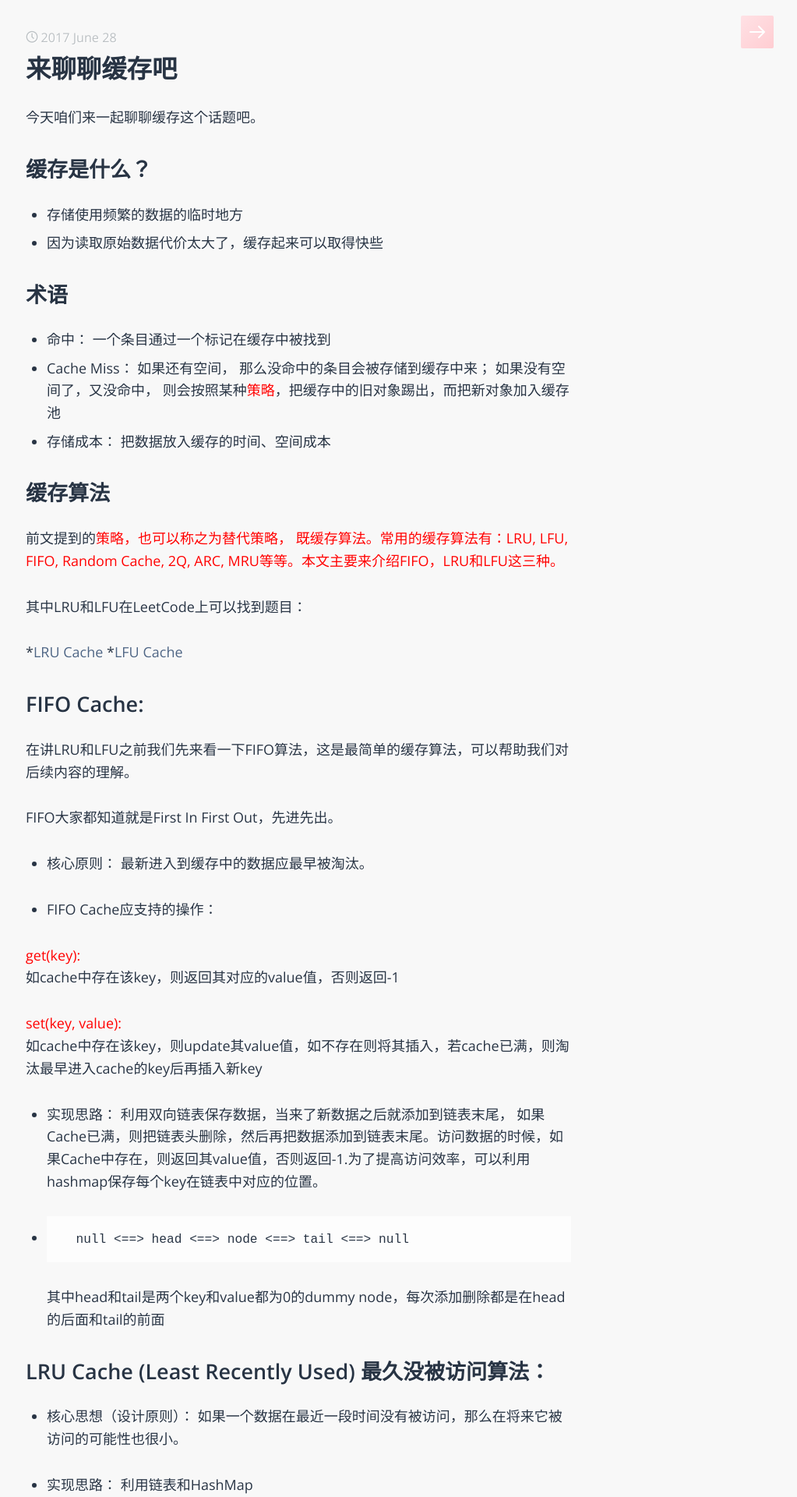
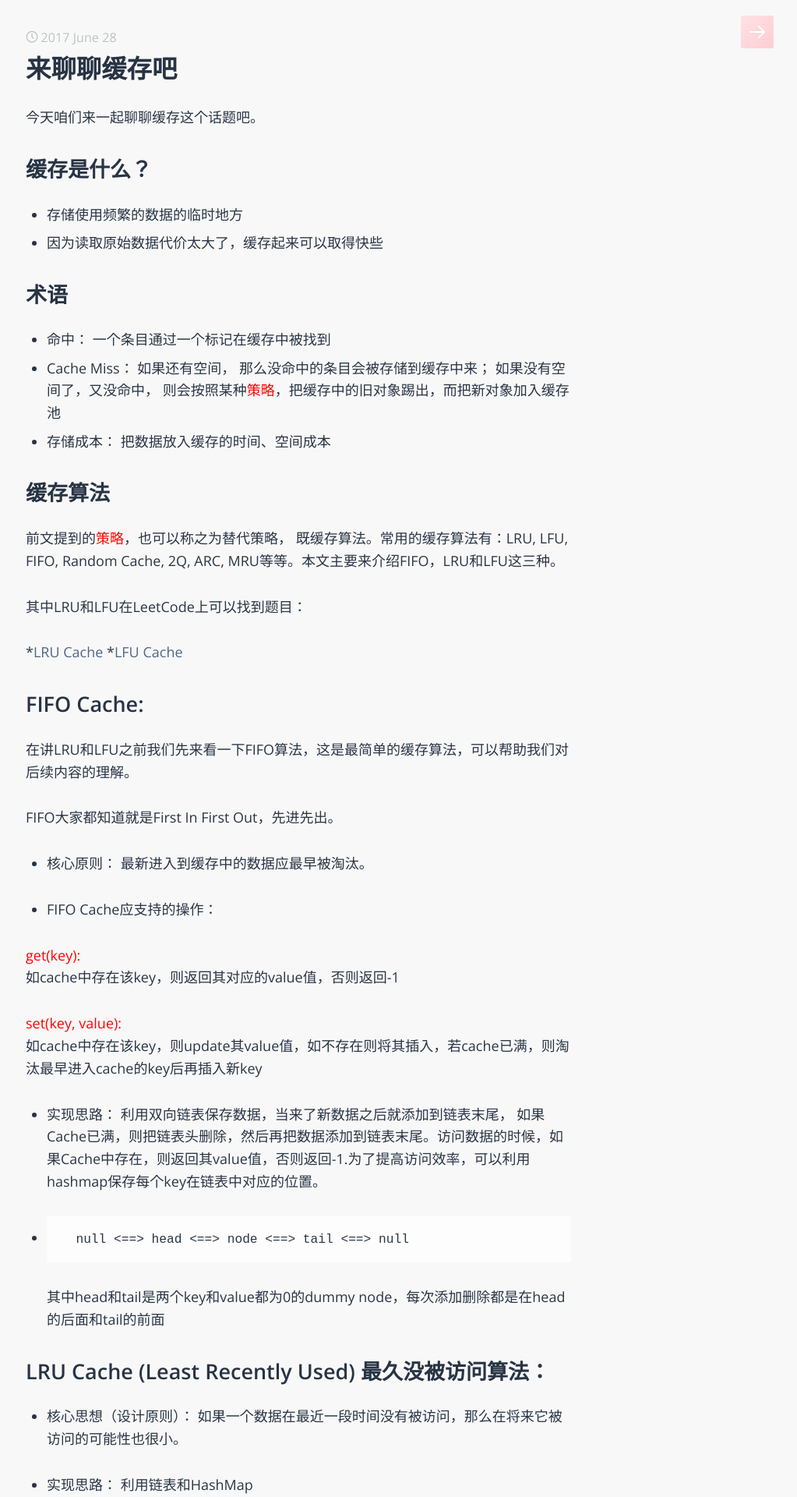
Before and after one commit to sophiesongge/sophiesongge.github.io, a Jekyll site: the page built from _posts/2017-06-28-cache.markdown, in a window 1280 px wide. Shown: the top 1920 px of the page at 78% size, without its empty margins (257-1280 px from the left). Built offline with Jekyll 4.4.1, drawn with Linux system fonts in a browser that asks for light colours; some web fonts are replaced.

Commit message:
add posts for cache

```diff
--- a/_posts/2017-06-28-cache.markdown
+++ b/_posts/2017-06-28-cache.markdown
@@ -24,7 +24,7 @@ use_math: false
 缓存算法
 =======
 
-前文提到的<font color="red">策略<font>，也可以称之为替代策略， 既缓存算法。常用的缓存算法有：LRU, LFU, FIFO, Random Cache, 2Q, ARC, MRU等等。本文主要来介绍FIFO，LRU和LFU这三种。
+前文提到的<font color="red">策略</font>，也可以称之为替代策略， 既缓存算法。常用的缓存算法有：LRU, LFU, FIFO, Random Cache, 2Q, ARC, MRU等等。本文主要来介绍FIFO，LRU和LFU这三种。
 
 其中LRU和LFU在LeetCode上可以找到题目：
 
```
